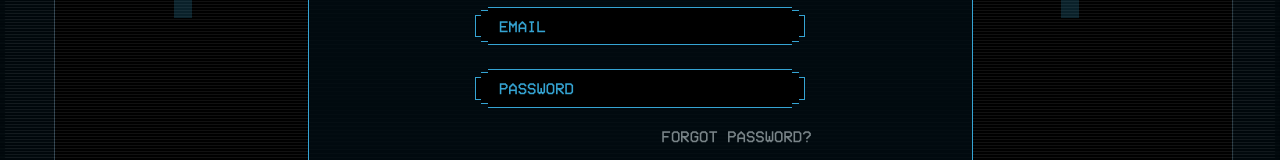
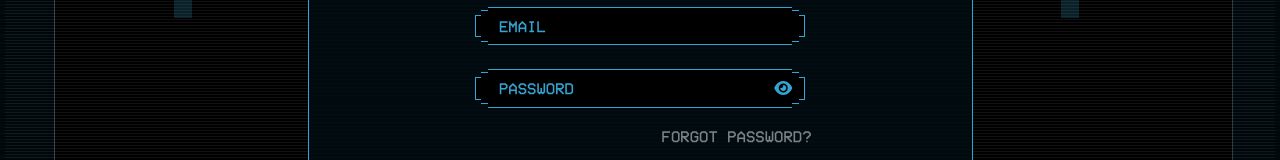
Before and after one commit to OjusWiZard/Code-Pad, a React (Create React App) app in the folder client/: page /login in a window 1280 px wide. Shown: the part 320-480 px from the top of the page. Built offline with nearby package versions, Linux system fonts and the light colour scheme.

Commit message:
updated the login page

```diff
--- a/client/src/App.css
+++ b/client/src/App.css
@@ -61,6 +61,12 @@ body {
 ::placeholder {
   color: var(--primaryColor);
   text-transform: uppercase;
+}
+
+/* Selection */
+::selection {
+  color: var(--primaryColor);
+  background: #000;
 }
 
 /* Font Family */
--- a/client/src/App.js
+++ b/client/src/App.js
@@ -7,6 +7,9 @@ function App() {
     if (localStorage.getItem("accessToken")) {
       userInfo();
     }
+    document.addEventListener("contextmenu", function (e) {
+      e.preventDefault();
+    });
   }, []);
   return (
     <div className="App">
--- a/client/src/api/index.js
+++ b/client/src/api/index.js
@@ -34,7 +34,7 @@ export const signIn = async (formData, history, formMessage, openModal) => {
     const { data } = await API.post(`/accounts/jwt/create`, formData, config);
     localStorage.setItem("accessToken", data.access);
     localStorage.setItem("refreshToken", data.refresh);
-    openModal("You are logged in", null);
+    openModal("You are logged in", "Okay");
     <Modal />;
     history.push("/");
     userInfo();
--- a/client/src/components/auth/login/Login.jsx
+++ b/client/src/components/auth/login/Login.jsx
@@ -13,6 +13,7 @@ function Login() {
     email: "",
     password: "",
   });
+  const [passwordType, setPasswordType] = useState("password");
   const handleChange = (e) => {
     setFormData({ ...formData, [e.target.name]: e.target.value });
   };
@@ -57,10 +58,29 @@ function Login() {
                             onChange={handleChange}
                             name="password"
                             value={formData.password}
-                            type="password"
+                            type={passwordType}
                             className="font-vcr font-blue"
                             placeholder="PASSWORD"
                           />
+                          <div
+                            onClick={() => {
+                              passwordType === "password"
+                                ? setPasswordType("text")
+                                : setPasswordType("password");
+                            }}
+                          >
+                            {passwordType === "password" ? (
+                              <i
+                                className="fas fa-eye font-blue"
+                                style={{ marginTop: "0.6rem" }}
+                              />
+                            ) : (
+                              <i
+                                className="fas fa-eye-slash font-blue"
+                                style={{ marginTop: "0.6rem" }}
+                              />
+                            )}
+                          </div>
                         </div>
                       </div>
                     </div>
--- a/client/src/components/events/Events.jsx
+++ b/client/src/components/events/Events.jsx
@@ -41,8 +41,8 @@ function Events() {
                       &lt;&lt;&nbsp;ONGOING EVENTS&nbsp;&gt;&gt;
                     </h4>
                     <div className="row d-flex justify-content-center mt-3">
-                      {onGoingEvents?.map((event) => (
-                        <Event event={event} />
+                      {onGoingEvents?.map((event, index) => (
+                        <Event event={event} key={index}/>
                       ))}
                     </div>
                   </div>
@@ -56,8 +56,8 @@ function Events() {
                       &lt;&lt;&nbsp;UPCOMING EVENTS&nbsp;&gt;&gt;
                     </h4>
                     <div className="row d-flex justify-content-center mt-3">
-                      {upcomingEvents?.map((event) => (
-                        <Event event={event} />
+                      {upcomingEvents?.map((event, index) => (
+                        <Event event={event} key={index} />
                       ))}
                     </div>
                   </div>
@@ -71,8 +71,8 @@ function Events() {
                       &lt;&lt;&nbsp;PAST EVENTS&nbsp;&gt;&gt;
                     </h4>
                     <div className="row d-flex justify-content-center mt-3">
-                      {pastEvents?.map((event) => (
-                        <Event event={event} />
+                      {pastEvents?.map((event, index) => (
+                        <Event event={event} key={index}  />
                       ))}
                     </div>
                   </div>
--- a/client/src/components/home/Home.jsx
+++ b/client/src/components/home/Home.jsx
@@ -54,7 +54,8 @@ function Home() {
                       </h4>
                       <div className="row d-flex justify-content-center mt-3">
                         {onGoingEvents?.map(
-                          (event, index) => index < 3 && <Event event={event} />
+                          (event, index) =>
+                            index < 3 && <Event event={event} key={index} />
                         )}
                       </div>
                     </div>
```
